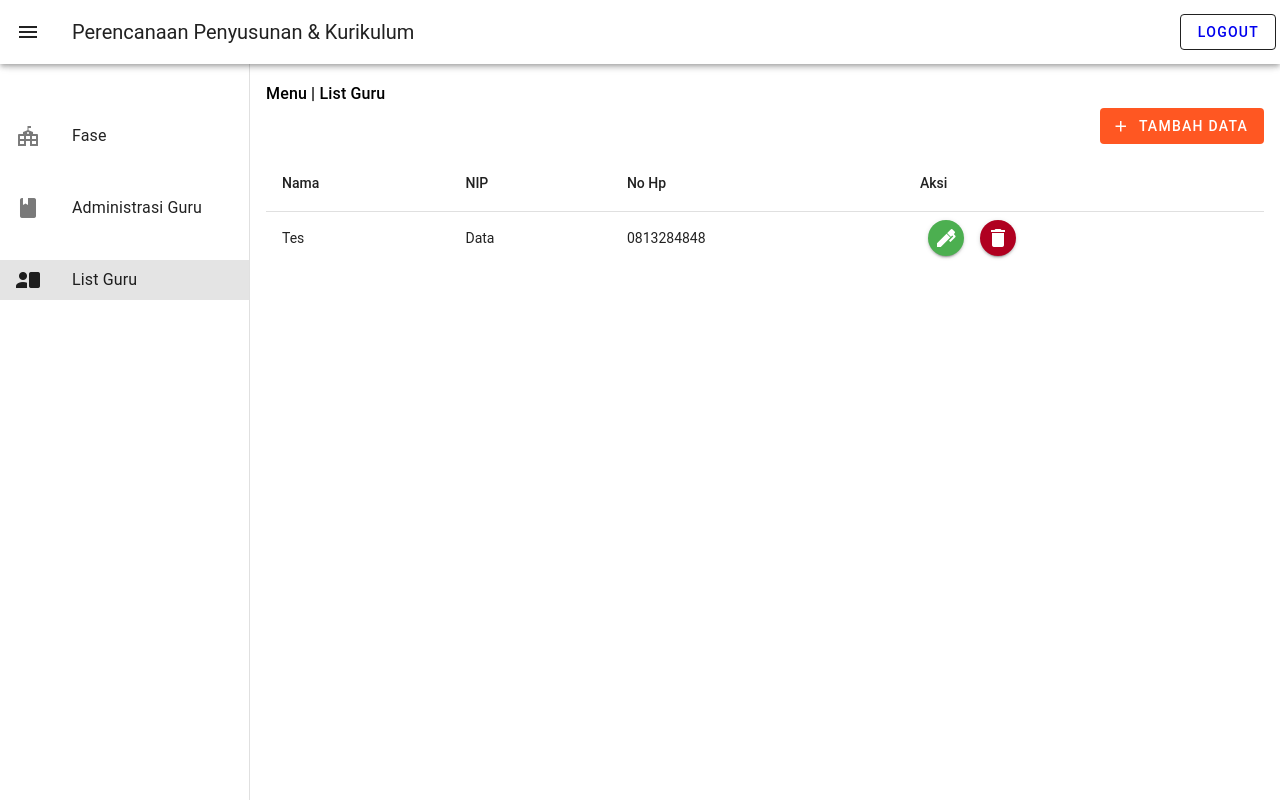
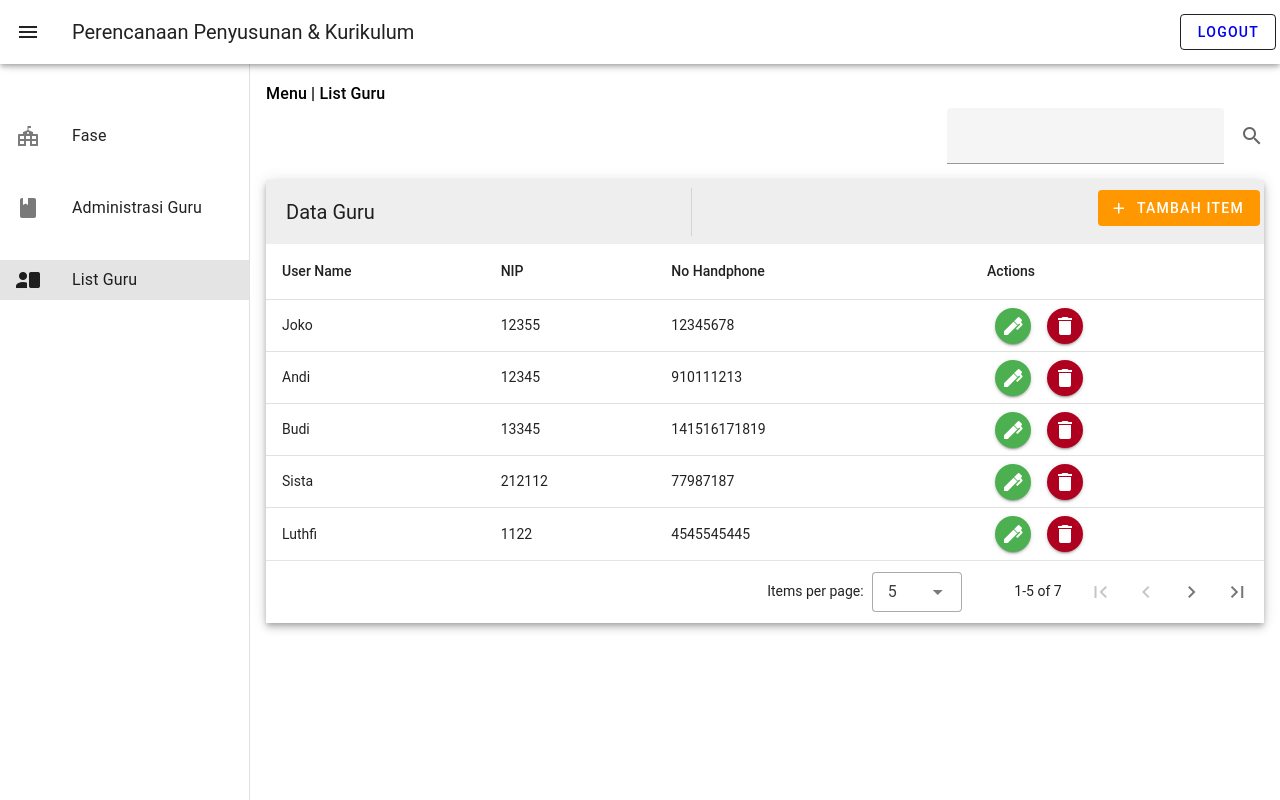
Before and after one commit to AlamRidha/fe-kurikulum, a Vue app: page /listguru in a window 1280 px wide. Built offline with nearby package versions, Linux system fonts and the light colour scheme.

Commit message:
make datatable

```diff
--- a/src/views/ListGuruView.vue
+++ b/src/views/ListGuruView.vue
@@ -1,8 +1,79 @@
 <template>
     <DashboardLayout>
         <v-container fluid>
-            <MenuTitle msg="Menu | List Guru" class="text-subtitle-1 font-weight-medium" />
-            <div class="d-flex flex-row-reverse mb-3">
+            <MenuTitle msg="Menu | List Guru" class="text-subtitle-1 font-weight-medium " />
+            <v-row class="d-flex flex-row-reverse">
+                <v-col md="4">
+                    <v-text-field v-model="searchData" append-icon="mdi mdi-magnify" label="Search" single-line
+                        hide-details></v-text-field>
+                </v-col>
+            </v-row>
+
+            <v-data-table :headers="headers" :items="dummyData" :items-per-page="5" class="elevation-5 mt-4"
+                :search="searchData">
+                <template v-slot:top>
+                    <v-toolbar flat>
+                        <v-toolbar-title>Data Guru</v-toolbar-title>
+                        <v-divider class="mx-4" inset vertical></v-divider>
+                        <v-spacer></v-spacer>
+                        <v-dialog v-model="dialog" max-width="550px">
+                            <template v-slot:activator="{ props }">
+                                <v-btn class="mb-2 bg-orange" color="white" dark v-bind="props"
+                                    prepend-icon="mdi mdi-plus">
+                                    Tambah Item
+                                </v-btn>
+                            </template>
+                            <v-card class="py-5 px-2">
+                                <v-card-title>
+                                    <span class="text-h5">Form Guru</span>
+                                </v-card-title>
+
+                                <v-card-text>
+                                    <v-container>
+                                        <v-text-field v-model="forms.userName" label="Nama Guru"></v-text-field>
+                                        <v-text-field v-model="forms.nip" label="Nip"></v-text-field>
+                                        <v-text-field v-model="forms.password" label="Password"></v-text-field>
+                                        <v-text-field v-model="forms.nohp" label="No Handphone"></v-text-field>
+                                    </v-container>
+                                </v-card-text>
+
+                                <v-card-actions>
+                                    <v-spacer></v-spacer>
+                                    <v-btn color="error" variant="text" @click="close">
+                                        Cancel
+                                    </v-btn>
+                                    <v-btn color="blue-darken-1" variant="text" @click="save">
+                                        Save
+                                    </v-btn>
+                                </v-card-actions>
+                            </v-card>
+                        </v-dialog>
+                        <v-dialog v-model="dialogDelete" max-width="500px">
+                            <v-card>
+                                <v-card-title class="text-h5">Are you sure you want to delete this item?</v-card-title>
+                                <v-card-actions>
+                                    <v-spacer></v-spacer>
+                                    <v-btn color="blue-darken-1" variant="text" @click="closeDelete">Cancel</v-btn>
+                                    <v-btn color="blue-darken-1" variant="text" @click="deleteItemConfirm">OK</v-btn>
+                                    <v-spacer></v-spacer>
+                                </v-card-actions>
+                            </v-card>
+                        </v-dialog>
+                    </v-toolbar>
+                </template>
+
+                <template v-slot:item.actions="{ item }">
+                    <v-btn density="comfortable" icon="mdi mdi-pen" color="success" class="mx-2"
+                        @click="editItem(item.id)"></v-btn>
+                    <v-btn density="comfortable" icon="mdi mdi-delete" color="error" class="mx-2"
+                        @click="deleteItem(item.id)"></v-btn>
+                </template>
+            </v-data-table>
+
+            <!-- fitur search -->
+            <!-- <v-text-field v-model="searchData" append-icon="mdi mdi-magnify" label="Search" single-line
+                        hide-details></v-text-field> -->
+            <!-- <div class="d-flex flex-row-reverse mb-3">
                 <v-dialog max-width="500">
                     <template v-slot:activator="{ props: activatorProps }">
                         <v-btn v-bind="activatorProps" color="deep-orange" text="Open Dialog" variant="flat"
@@ -15,10 +86,10 @@
                             <v-card-title>Form Tambah Data Guru</v-card-title>
                             <v-card-text>
                                 <v-form validate-on="submit lazy" @submit.prevent="submitData">
-                                    <v-text-field v-model="forms.userName" label="Nama Guru"></v-text-field>
-                                    <v-text-field v-model="forms.nip" label="NIP "></v-text-field>
-                                    <v-text-field v-model="forms.password" label="Password"></v-text-field>
-                                    <v-text-field v-model="forms.nohp" label="No Handphone"></v-text-field>
+                                    <v-text-field v-model="forms.userName" label="Nama Guru" required></v-text-field>
+                                    <v-text-field v-model="forms.nip" label="NIP " required></v-text-field>
+                                    <v-text-field v-model="forms.password" label="Password" required></v-text-field>
+                                    <v-text-field v-model="forms.nohp" label="No Handphone" required></v-text-field>
                                     <v-btn class="mt-2 mb-5 bg-success" text="Tambah Data Guru" type="submit"
                                         block></v-btn>
                                 </v-form>
@@ -33,7 +104,7 @@
 </v-dialog>
 </div>
 
-            <v-table>
+<v-table class="pa-5">
     <thead>
         <tr>
             <th class="text-left">
@@ -51,17 +122,17 @@
         </tr>
     </thead>
     <tbody>
-                    <tr>
-                        <td>Tes</td>
-                        <td>Data</td>
-                        <td>0813284848</td>
+        <tr v-for="(item, index) in dummyData" :key="index">
+            <td>{{ item.userName }}</td>
+            <td>{{ item.nip }}</td>
+            <td>{{ item.nohp }}</td>
             <td>
                 <v-btn density="comfortable" icon="mdi mdi-pen" color="success" class="mx-2"></v-btn>
                 <v-btn density="comfortable" icon="mdi mdi-delete" color="error" class="mx-2"></v-btn>
             </td>
         </tr>
     </tbody>
-            </v-table>
+</v-table> -->
         </v-container>
     </DashboardLayout>
 </template>
@@ -69,7 +140,7 @@
 <script setup>
 import DashboardLayout from '../layouts/DashboardLayout.vue';
 import MenuTitle from "../components/MenuTitle.vue"
-import { ref } from "vue"
+import { ref, computed, watch } from "vue"
 
 const forms = ref({
     userName: "",
@@ -78,6 +149,51 @@ const forms = ref({
     nohp: ""
 })
 
+const dialogDelete = ref(false)
+const dialog = ref(false)
+
+function close() {
+    dialog.value = false
+}
+
+function save() {
+    dialog.value = false
+    console.log("Data disimpan")
+}
+
+const headers = ref([
+    {
+        title: 'User Name',
+        align: 'start',
+        sortable: false,
+        key: 'userName',
+    },
+    { title: 'NIP', key: 'nip' },
+    { title: 'No Handphone', key: 'nohp' },
+    { title: 'Actions', key: 'actions', sortable: false },
+])
+
+const searchData = ref("")
+
+const dummyData = ref([
+    { id: 1, userName: "Joko", nip: "12355", nohp: "12345678" },
+    { id: 2, userName: "Andi", nip: "12345", nohp: "910111213" },
+    { id: 3, userName: "Budi", nip: "13345", nohp: "141516171819" },
+    { id: 4, userName: "Sista", nip: "212112", nohp: "77987187" },
+    { id: 5, userName: "Luthfi", nip: "1122", nohp: "4545545445" },
+    { id: 6, userName: "Gandi", nip: "3333", nohp: "445210047" },
+    { id: 7, userName: "Dani", nip: "5488", nohp: "12414554450" },
+])
+
+function editItem(id) {
+    console.log("Data diedit " + id)
+    this.dialog = true
+}
+function deleteItem(id) {
+    console.log("Data dihapus " + id)
+    this.dialog = true
+}
+
 function submitData() {
     alert(JSON.stringify(forms.value))
 }
```
Lines whose indentation alone changed are shown as unchanged.
